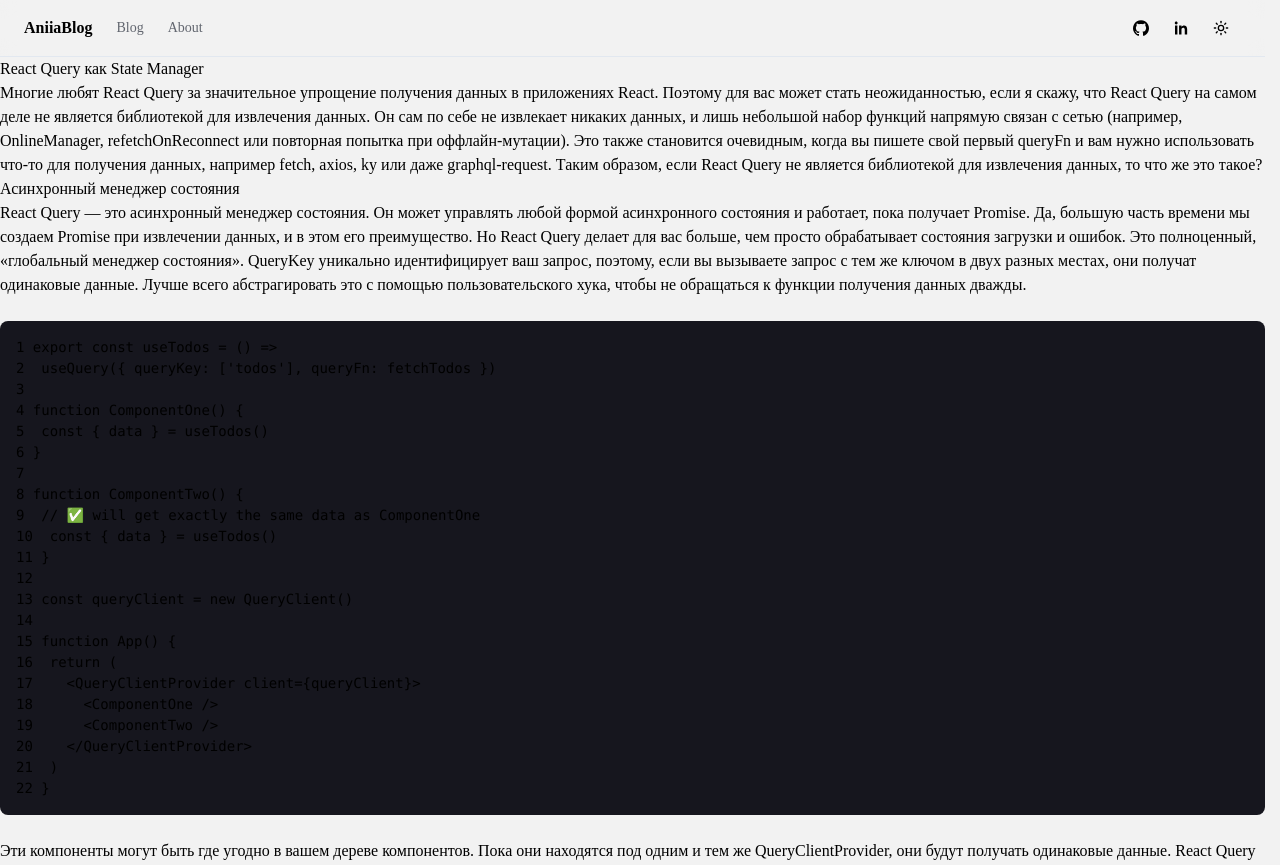
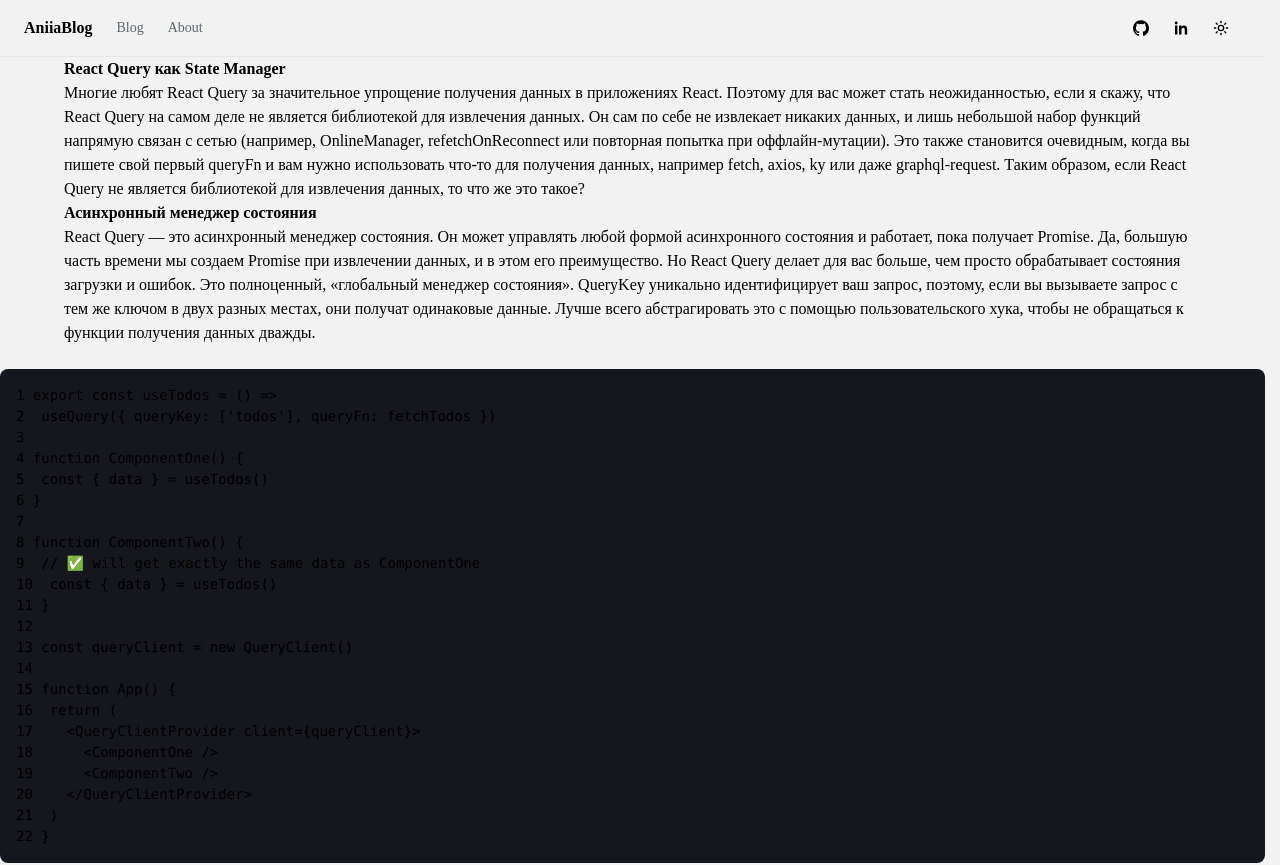
Before and after one commit to aniiaham/my-blogs-mdx, a Next.js app: page /n/state-manager in a window 1280 px wide. Shown: the top 865 px of the page. Built offline with nearby package versions, Linux system fonts and the light colour scheme.

Commit message:
added padding

```diff
--- a/app/globals.css
+++ b/app/globals.css
@@ -62,10 +62,6 @@ body {
   }
 }
 
-@theme {
-  --font-family-sans: "Inter", sans-serif;
-}
-
 :root {
   --sh-class: #7aa2f7;
   --sh-sign: #89ddff;
@@ -89,8 +85,14 @@ body {
 h1,
 h2,
 h3,
-h4 {
-  text-wrap: balance;
+h4,
+h5 {
+  margin-left: 4rem;
+  font-weight: 600;
+}
+p {
+  margin-left: 4rem;
+  margin-right: 4rem;
 }
 
 pre {
--- a/app/n/state-manager/page.mdx
+++ b/app/n/state-manager/page.mdx
@@ -5,7 +5,7 @@ export const metadata = {
   },
 };
 
-# React Query как State Manager
+## React Query как State Manager
 
 Многие любят React Query за значительное упрощение получения данных в приложениях React. Поэтому для вас может стать неожиданностью, если я скажу, что React Query на самом деле не является библиотекой для извлечения данных.
 Он сам по себе не извлекает никаких данных, и лишь небольшой набор функций напрямую связан с сетью (например, OnlineManager, refetchOnReconnect или повторная попытка при оффлайн-мутации). Это также становится очевидным, когда вы пишете свой первый queryFn и вам нужно использовать что-то для получения данных, например fetch, axios, ky или даже graphql-request.
```
